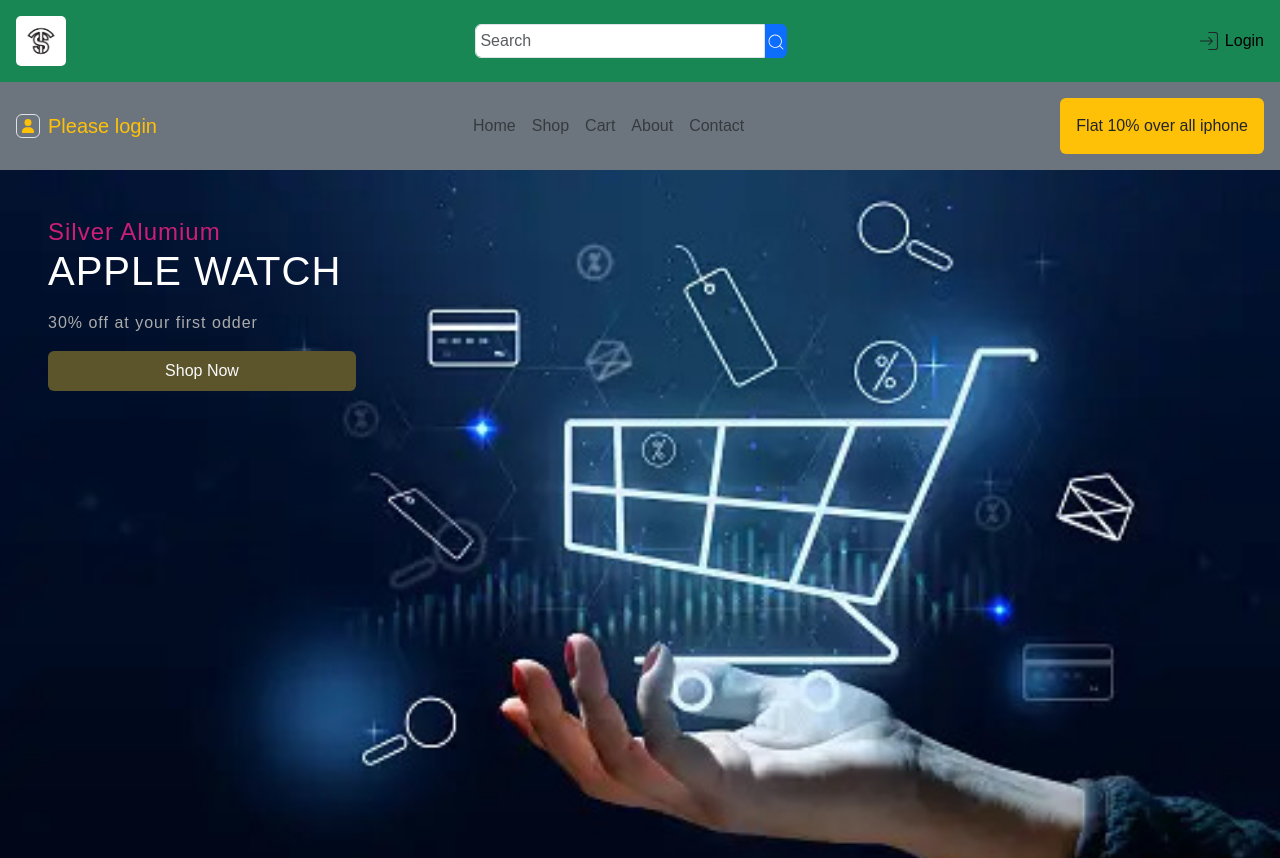
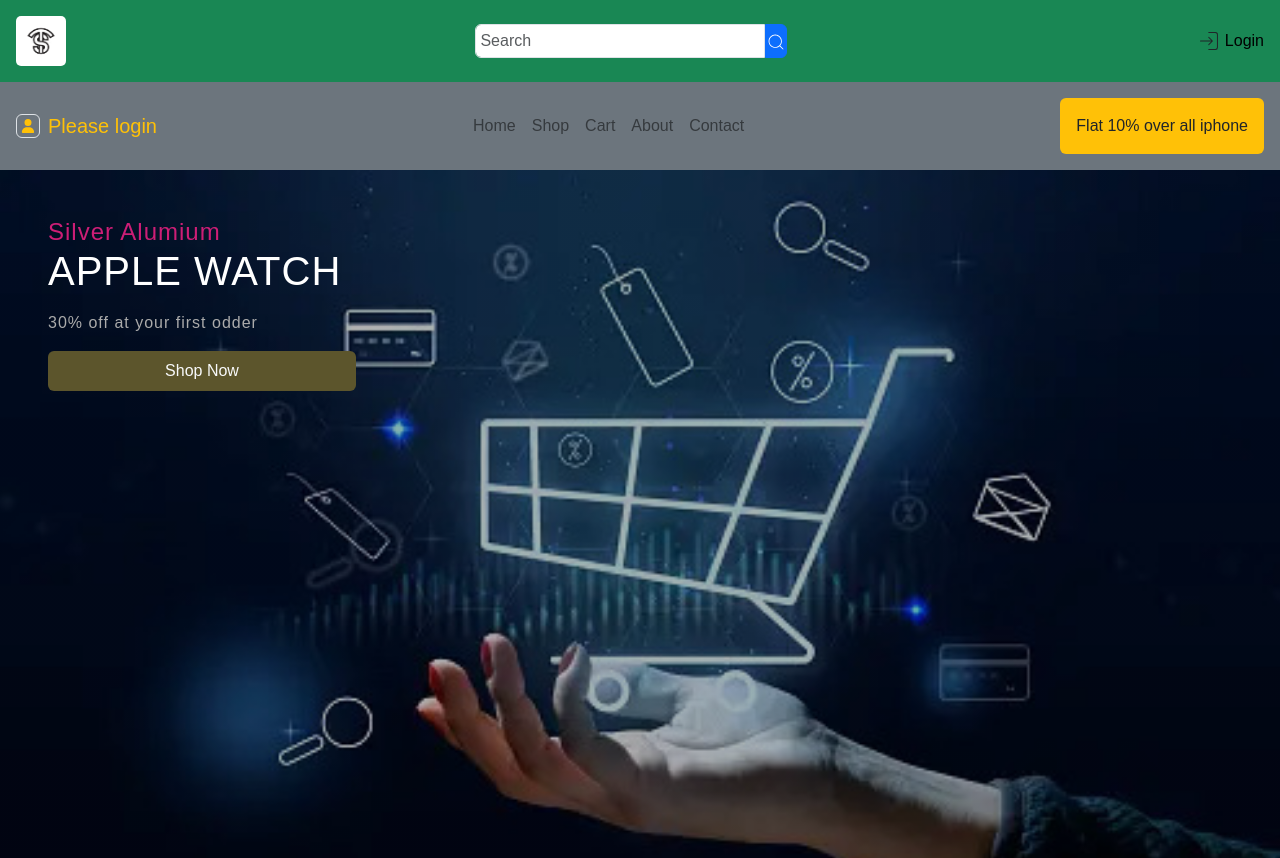
Before and after one commit to sdt551/sdt-Ecommers, a React (Create React App) app: page / in a window 1280 px wide. Shown: the top 858 px of the page. Built offline with nearby package versions, Linux system fonts and the light colour scheme.

Commit message:
update 6*

```diff
--- a/src/Component/Home/Home.css
+++ b/src/Component/Home/Home.css
@@ -4,11 +4,15 @@
   font-size: 16px;
 }
 .top-baner {
-  max-width: 100%;
+  display: block;
+  width: 100%;
   height: 100vh;
-  background: url(../../../public/img/bgImg.jpg);
+  background: linear-gradient(rgba(0, 0, 0, 0.3), rgba(0, 0, 0, 0.3)),
+    url(../../../public/img/bgImg.jpg);
   background-repeat: no-repeat;
   background-size: cover;
+  background-position: center center;
+  overflow: hidden;
 }
 .content h4 {
   text-transform: capitalize;
```
